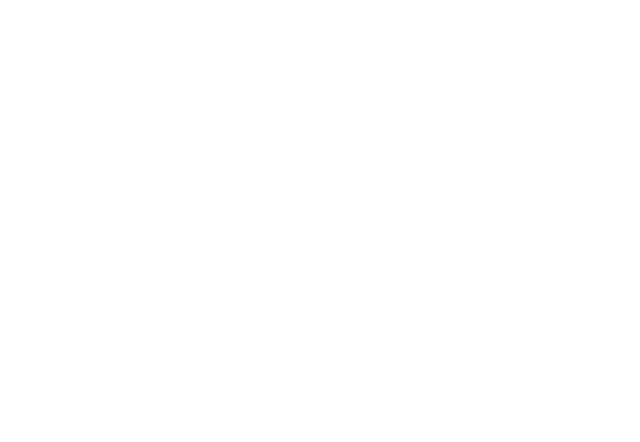
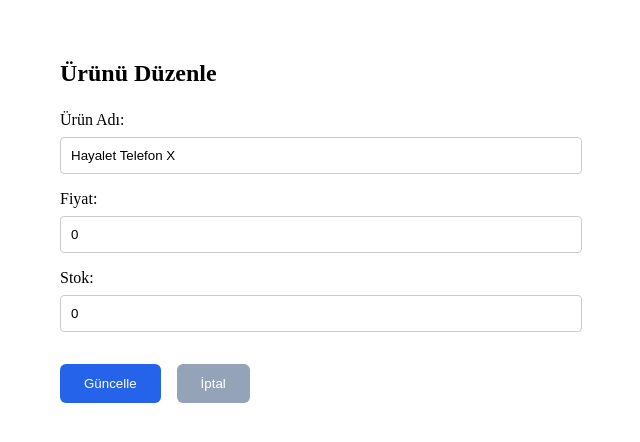
Before and after one commit to ferhatyuksek/glitch-market, a React (Vite) app: page /product/1/edit in a window 1280 px wide. Shown: the top 442 px of the page, without its empty margins (330-970 px from the left). Built offline with nearby package versions, Linux system fonts and the light colour scheme.

Commit message:
Ürün düzenleme sayfasına form elemanları ve güncelleme işlevselliği eklendi. Ürün bilgileri, API'den çekilerek formda görüntüleniyor ve güncellemeler başarıyla kaydediliyor.

```diff
--- a/src/components/EditProductPage.tsx
+++ b/src/components/EditProductPage.tsx
@@ -1,12 +1,86 @@
 import type { FC } from 'react';
+import { useNavigate, useParams } from 'react-router-dom';
+import { useQuery, useMutation, useQueryClient } from '@tanstack/react-query';
+import { useForm } from 'react-hook-form';
+import { getProductById, updateProduct } from '../api/products';
+import { normalizeProduct } from '../utils/normalize';
 
 const EditProductPage: FC = () => {
+  const { id } = useParams<{ id: string }>();
+  const navigate = useNavigate();
+  const queryClient = useQueryClient();
 
-//
+  const { data: rawProduct } = useQuery({
+    queryKey: ['product', id],
+    queryFn: () => getProductById(id!),
+    enabled: !!id,
+  });
+
+  const { register, handleSubmit, formState: { errors } } = useForm({
+    values: rawProduct ? normalizeProduct(rawProduct) : undefined
+  });
+
+  const mutation = useMutation({
+    mutationFn: async (updatedData: any) => await updateProduct(id!, updatedData),
+    onSuccess: () => {
+
+      queryClient.invalidateQueries({ queryKey: ['products'] });
+      queryClient.invalidateQueries({ queryKey: ['product', id] });
+      alert('Ürün başarıyla güncellendi!');
+      navigate(`/product/${id}`);
+    },
+  });
+
 
   return (
-    <div>
+    <div style={{ padding: '2rem', maxWidth: '500px', margin: '0 auto' }}>
+      <h2 style={{ marginBottom: '1.5rem' }}>Ürünü Düzenle</h2>
+      <form onSubmit={handleSubmit((data) => mutation.mutate(data))} style={{ display: 'flex', flexDirection: 'column', gap: '1rem' }}>
 
+        <div>
+          <label style={{ display: 'block', marginBottom: '0.5rem' }}>Ürün Adı:</label>
+          <input
+            {...register('name', { required: 'İsim alanı zorunludur' })}
+            style={{ width: '100%', padding: '10px', borderRadius: '4px', border: '1px solid #ccc' }}
+          />
+          {errors.name && <p style={{ color: 'red', fontSize: '0.8rem' }}>{errors.name.message as string}</p>}
+        </div>
+
+        <div>
+          <label style={{ display: 'block', marginBottom: '0.5rem' }}>Fiyat:</label>
+          <input
+            type="number"
+            step="0.01"
+            {...register('price', { required: 'Fiyat zorunludur' })}
+            style={{ width: '100%', padding: '10px', borderRadius: '4px', border: '1px solid #ccc' }}
+          />
+        </div>
+
+        <div>
+          <label style={{ display: 'block', marginBottom: '0.5rem' }}>Stok:</label>
+          <input
+            type="number"
+            {...register('stock', { required: 'Stok zorunludur' })}
+            style={{ width: '100%', padding: '10px', borderRadius: '4px', border: '1px solid #ccc' }}
+          />
+        </div>
+
+        <div style={{ display: 'flex', gap: '1rem', marginTop: '1rem' }}>
+          <button
+            type="submit"
+            style={{ padding: '12px 24px', backgroundColor: '#2563eb', color: 'white', border: 'none', borderRadius: '6px', cursor: 'pointer' }}
+          >
+            {mutation.isPending ? 'Kaydediliyor...' : 'Güncelle'}
+          </button>
+          <button
+            type="button"
+            onClick={() => navigate(-1)}
+            style={{ padding: '12px 24px', backgroundColor: '#94a3b8', color: 'white', border: 'none', borderRadius: '6px', cursor: 'pointer' }}
+          >
+            İptal
+          </button>
+        </div>
+      </form>
     </div>
   );
 };
```
